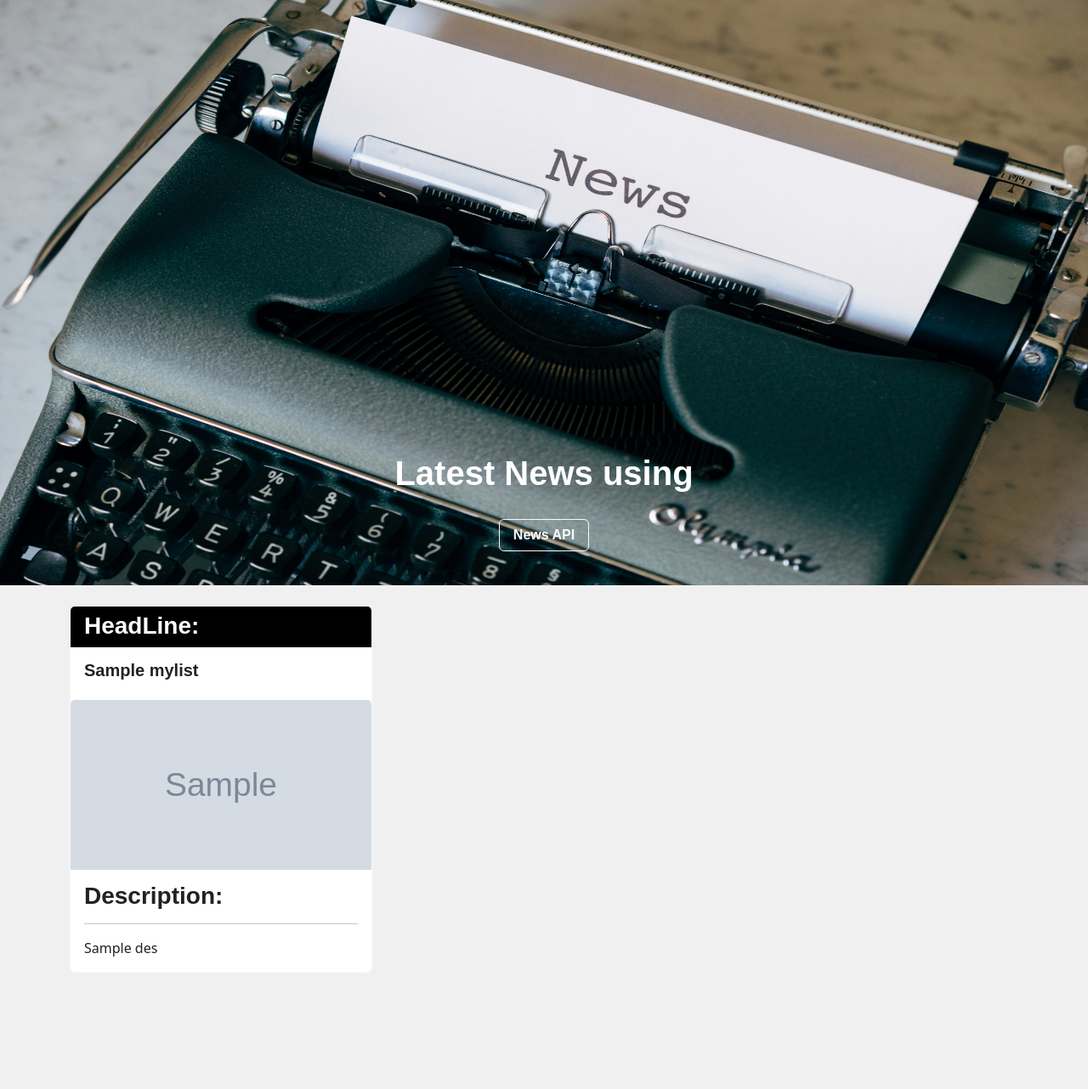
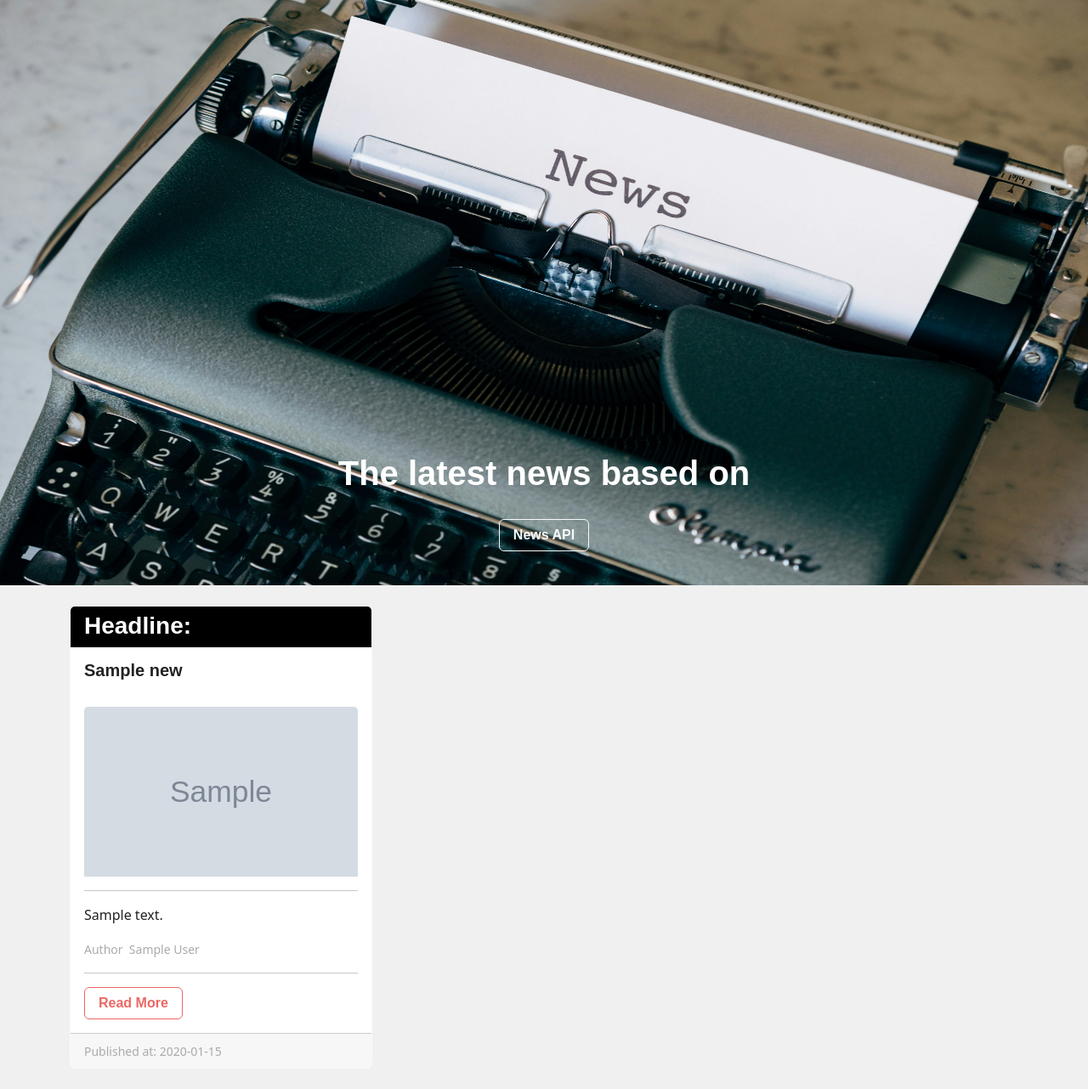
Before and after one commit to AyaAlahdl/News-App, a Django app: template news_app/templates/main/index.html in a window 1280 px wide. Shown: the part 105-1387 px from the top of the page at 85% size. Before the commit the page ends 1249 px from the top, so only its background shows below. Run offline with Django 5.2, Linux system fonts and the light colour scheme; the template is opened without the code that fills it: most values are stand-ins (such as "Sample title", 1, 10 or a date in 2020); grey boxes marked "Sample" are stand-in pictures; some libraries are stand-ins or nearby versions; some web fonts are replaced.

Commit message:
Update index.html

```diff
--- a/news_app/templates/main/index.html
+++ b/news_app/templates/main/index.html
@@ -8,6 +8,7 @@
     <!-- Link to Bootstrap stylesheet -->
     <link href="https://bootswatch.com/5/journal/bootstrap.min.css" rel="stylesheet">
 </head>
+<body style="background-color: rgb(240, 240, 240);">
     <nav class="navbar navbar-expand-lg bg-dark" data-bs-theme="dark">
         <div class="container-fluid">
             <a class="navbar-brand" href="#"><img src="{% static 'image/newsLogo.jpg' %}"  style="width: 50px; border-radius: 50px;" alt="Logo"></a>
@@ -17,7 +18,7 @@
             <div class="collapse navbar-collapse" id="navbarColor02">
                 <ul class="navbar-nav me-auto">
                     <li class="nav-item">
-            <a class="nav-link active" href="#">Home
+                        <a class="nav-link active" href="#">News
                             <span class="visually-hidden">(current)</span>
                         </a>
                     </li>
@@ -25,41 +26,46 @@
             </div>
         </div>
     </nav>
-<body style="background-color: rgb(240, 240, 240);">
-    <div id="carouselExampleCaptions" class="carousel slide ">
-        <div class="carousel-indicators">
 
-        </div>
+    <div id="carouselExampleCaptions" class="carousel slide">
         <div class="carousel-inner">
             <div class="carousel-item active">
                 <img src="{% static 'image/markus.jpg' %}" style="height: 690px;"  class="d-block w-100" alt="...">
                 <div class="carousel-caption d-none d-md-block">
-              <h1>Latest News using</h1>
+                    <h1>The latest news based on</h1>
                     <br>
                     <a href="https://newsapi.org" class="btn btn-outline-light" style="text-decoration: none;">News API</a>
                 </div>
             </div>
         </div>
+    </div>
+
     <br>
     <div class="container">
         <div class="row">
-            {% for hl, des, img in mylist %}
+            {% for title, description, img, author, url, published_at in news_data %}
                 <div class="col-md-4 mb-4">
                     <div class="card border-light">
-                        <h3 class="card-header bg-dark text-white">HeadLine:</h3>
+                        <h3 class="card-header bg-dark text-white">Headline:</h3>
                         <div class="card-body">
-                            <h5 class="card-title">{{hl}}</h5>
+                            <h5 class="card-title">{{ title }}</h5>
+                            <br>
+                            <img src="{{ img }}" alt="image" class="card-img-top" style="height: 200px;">
+                            <hr>
+                            <p class="card-text">{{ description }}</p>
+
+                            <p class="card-text text-secondary"> <small>Author &nbsp;{{ author }}</small> </p>
+                            <hr>
+                            <a href="{{ url }}" class="btn btn-outline-primary">Read More</a>
+
                         </div>
-                        <img src="{{ img }}" alt="image" class="card-img-top" style="height: 200px;">
-                        <div class="card-body">
-                            <h3 class="card-title">Description:</h3>
-                            <hr>
-                            <p class="card-text">{{ des }}</p>
-                        </div>
+                        <div class="card-footer text-secondary"><small>Published at: {{ published_at }}</small></div>
                     </div>
                 </div>
             {% endfor %}
         </div>
     </div>
+
+    <script src="https://cdnjs.cloudflare.com/ajax/libs/bootstrap/5.1.0/js/bootstrap.bundle.min.js"></script>
 </body>
 </html>
```
Lines whose indentation alone changed are shown as unchanged.
